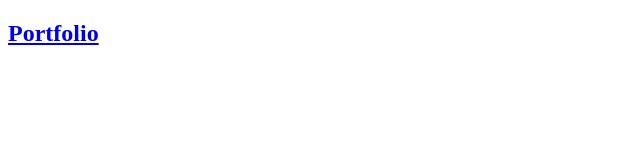
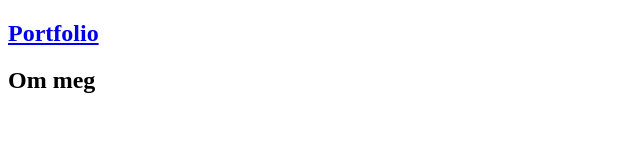
Before and after one commit to 3ddyBoi/portfolio-22-angular, an Angular app: page / in a window 1280 px wide. Shown: the top 160 px of the page, without its empty margins (0-640 px from the left). Built offline with nearby package versions, Linux system fonts and the light colour scheme.

Commit message:
Added about component

```diff
--- /dev/null
+++ b/src/app/about/about.component.html
@@ -0,0 +1,3 @@
+<div>
+  <h2>Om meg</h2>
+</div>
--- /dev/null
+++ b/src/app/about/about.component.ts
@@ -0,0 +1,15 @@
+import { Component, OnInit } from '@angular/core';
+
+@Component({
+  selector: 'app-about',
+  templateUrl: './about.component.html',
+  styleUrls: ['./about.component.css']
+})
+export class AboutComponent implements OnInit {
+
+  constructor() { }
+
+  ngOnInit(): void {
+  }
+
+}
--- a/src/app/app-routing.module.ts
+++ b/src/app/app-routing.module.ts
@@ -1,9 +1,11 @@
 import { NgModule } from '@angular/core';
 import { RouterModule, Routes } from '@angular/router';
+import { AboutComponent } from './about/about.component';
 import { HomeComponent } from './home/home.component';
 
 const routes: Routes = [
   { path: '', component: HomeComponent },
+  { path: 'about', component: AboutComponent},
 ];
 
 @NgModule({
--- a/src/app/app.module.ts
+++ b/src/app/app.module.ts
@@ -5,12 +5,14 @@
 import { AppComponent } from './app.component';
 import { HomeComponent } from './home/home.component';
 import { NavigationComponent } from './navigation/navigation.component';
+import { AboutComponent } from './about/about.component';
 
 @NgModule({
   declarations: [
     AppComponent,
     HomeComponent,
     NavigationComponent,
+    AboutComponent,
   ],
   imports: [
     BrowserModule,
--- a/src/app/home/home.component.html
+++ b/src/app/home/home.component.html
@@ -1,2 +1,3 @@
 <section id="home">
 </section>
+<app-about></app-about>
```
Also changed, not shown: src/app/about/about.component.css (added), 1 other file (tests, documents, lock files or other folders).
